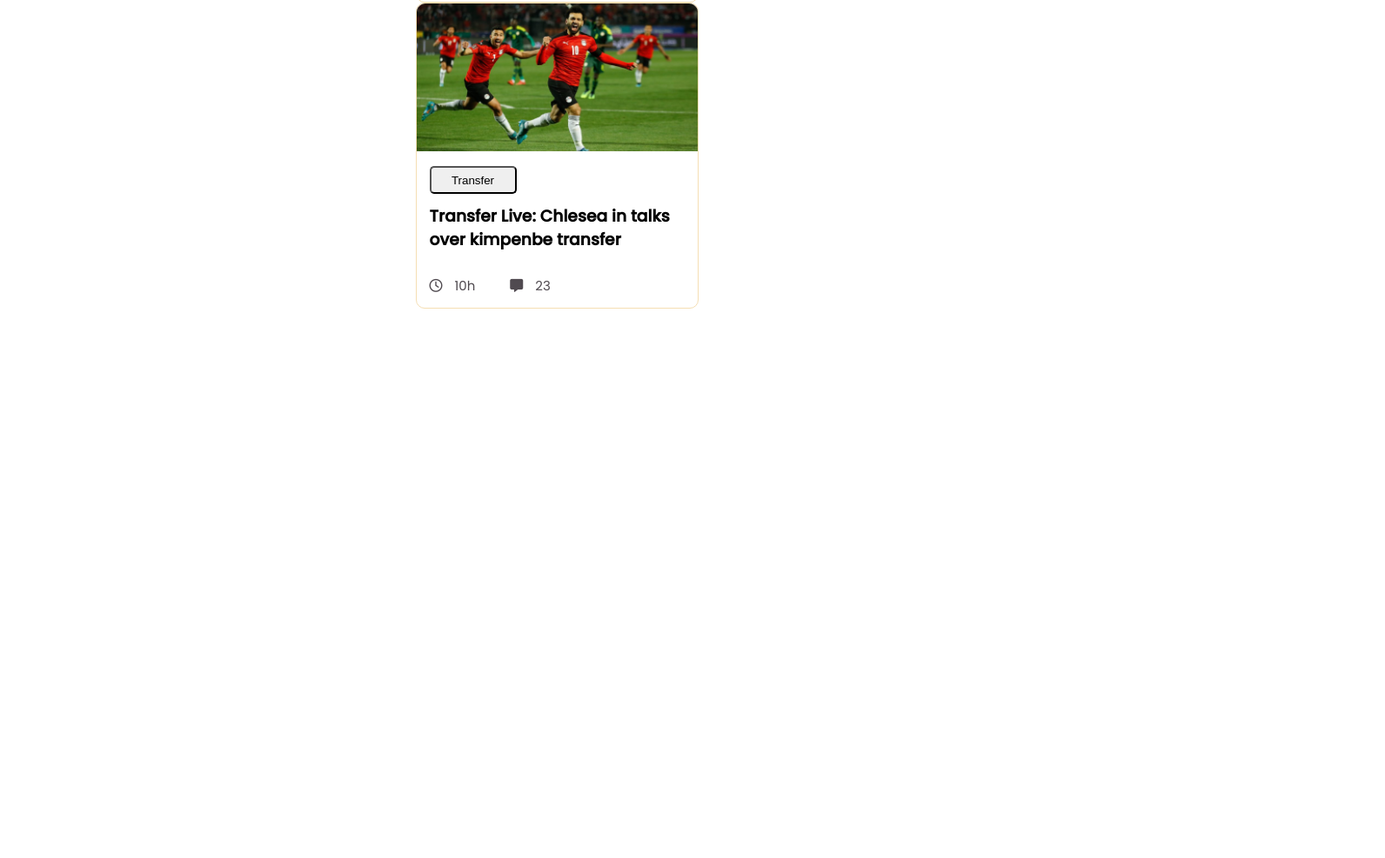
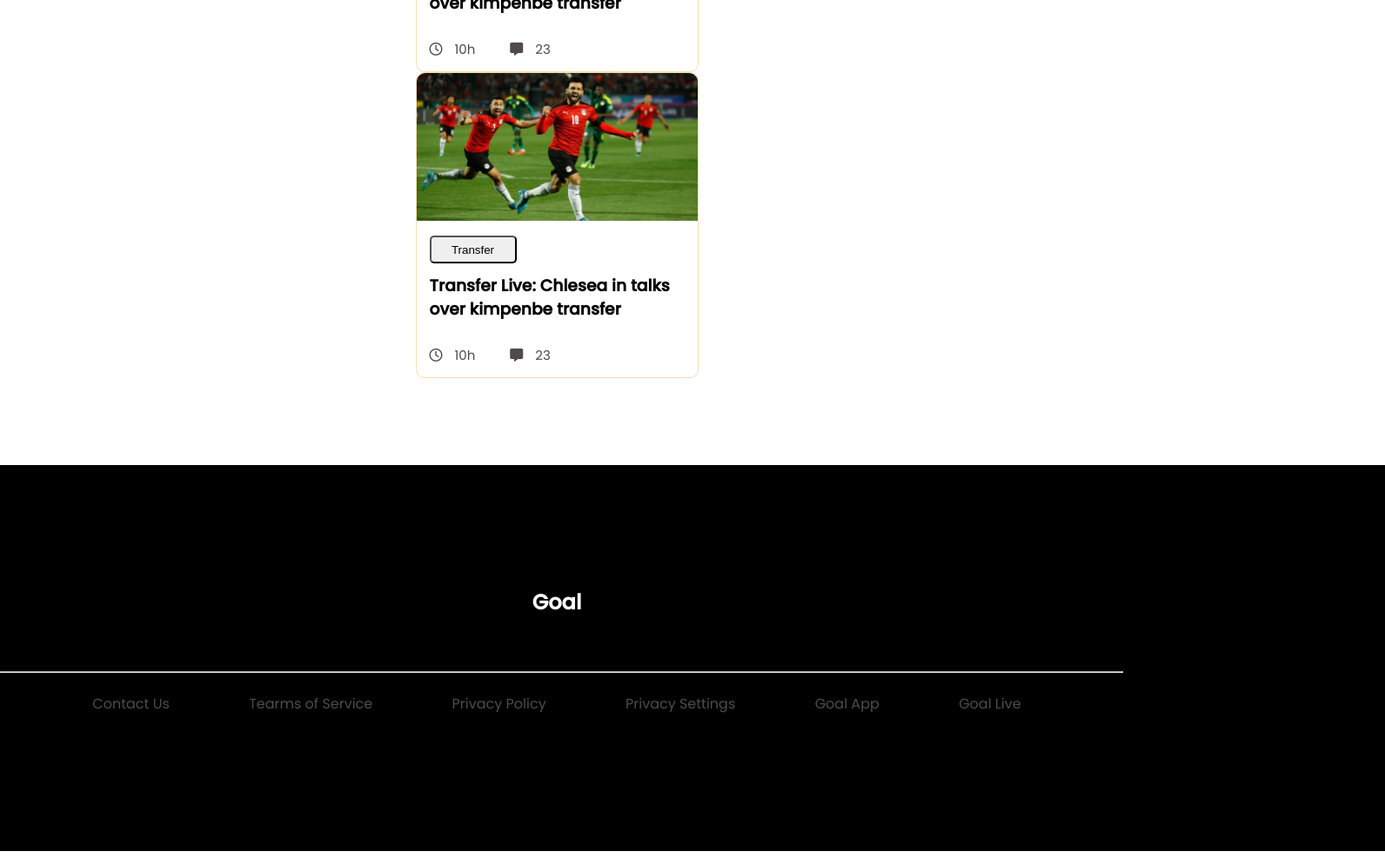
Before and after one commit to Imrantipu/world-cup-live-scores, a plain HTML site: page index.html in a window 1280 px wide. Shown: the part 3840-4827 px from the top of the page at 87% size, 1592 px wide, since content can reach past the window. Before the commit the page ends 4203 px from the top, so only its background shows below. Drawn offline with Linux system fonts and the light colour scheme.

Commit message:
footer done

```diff
--- a/index.html
+++ b/index.html
@@ -218,6 +218,25 @@
 
 
         </section>
+        <!-- footer start -->
+        <footer class="footer-style">
+            <h2>Goal</h2>
+            <hr>
+            <div class="contact-us-style-start">
+                <div class="contact-us">
+                    <div> Contact Us</div>
+                    <div>Tearms of Service</div>
+                    <div>Privacy Policy</div>
+                    <div>Privacy Settings</div>
+                    <div>Goal App</div>
+                    <div>Goal Live</div>
+                </div>
+
+
+            </div>
+
+
+        </footer>
 
 
     </main>
--- a/style.css
+++ b/style.css
@@ -59,10 +59,9 @@ p {
 
 /* second block started */
 /* upcoming match block started */
-.container1 {
+.container {
     margin-top: 80px;
-    display: grid;
-    grid-template-columns: repeat(3, 1fr);
+
 }
 
 .upcoming-match {
@@ -175,3 +174,39 @@ h3 {
 .fa-message {
     margin-right: 10px;
 }
+
+/* footer strat  */
+
+.footer-style {
+    width: 1903px;
+    height: 444px;
+    background-color: black;
+    margin-top: 100px;
+}
+
+h2 {
+    color: white;
+    text-align: center;
+    margin-top: 140px;
+}
+
+hr {
+    width: 1300px;
+    align-items: center;
+    margin-top: 62px;
+}
+
+.contact-us-style-start {
+    display: flex;
+    justify-content: center;
+    color: rgb(80, 74, 80);
+    padding: 15px;
+}
+
+.contact-us {
+    display: flex;
+    flex-direction: row;
+    align-items: center;
+    width: 1250px;
+    justify-content: space-evenly;
+}
```
